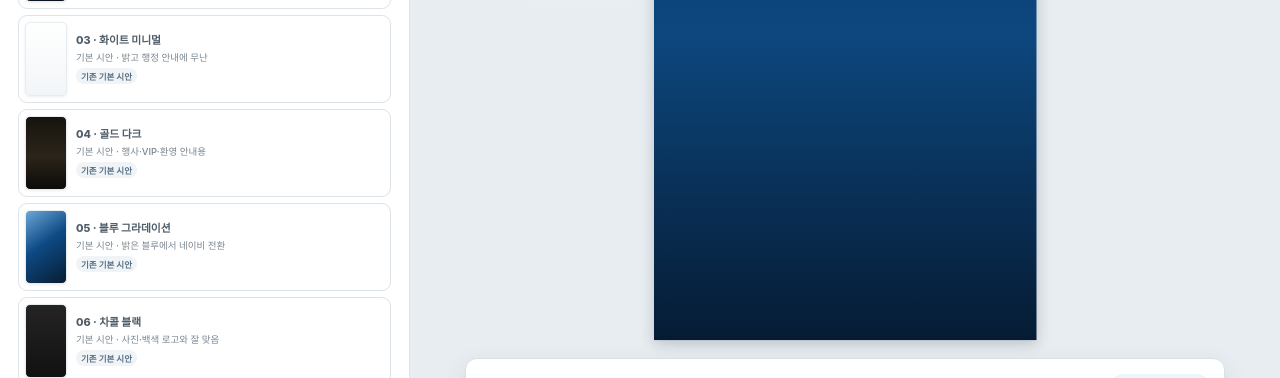
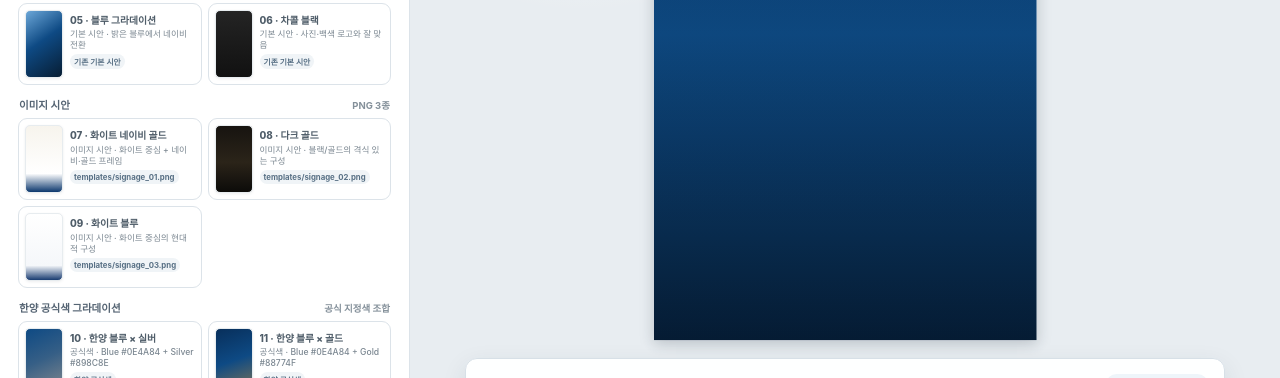
Before and after one commit to erakeun/digital-signage-maker, a plain HTML site: page index.html in a window 1280 px wide. Shown: the part 422-800 px from the top of the page. Drawn offline with nearby package versions, Linux system fonts and the light colour scheme; a web font is replaced by a local one.

Commit message:
Update index.html

```diff
--- a/index.html
+++ b/index.html
@@ -86,34 +86,35 @@ input:focus,select:focus,textarea:focus,.rich-editor:focus{
 .template-section-title span{
   font-size:9.5px;font-weight:650;color:#84909a
 }
-.template-grid{display:flex;flex-direction:column;gap:6px}
+.template-grid{display:grid;grid-template-columns:repeat(2,minmax(0,1fr));gap:6px}
 .template-btn{
-  width:100%;display:grid;grid-template-columns:42px minmax(0,1fr);gap:9px;
+  width:100%;display:grid;grid-template-columns:38px minmax(0,1fr);gap:7px;
   align-items:center;border:1px solid var(--line);border-radius:9px;background:#fff;
-  padding:6px;text-align:left;color:#4f5d69;transition:.15s
-}
-.template-btn:hover{border-color:#98b4cc;background:#fbfdff;transform:translateX(1px)}
+  padding:6px;text-align:left;color:#4f5d69;transition:.15s;min-height:80px
+}
+.template-btn:hover{border-color:#98b4cc;background:#fbfdff;transform:translateY(-1px)}
 .template-btn.active{
   border-color:var(--blue);box-shadow:0 0 0 2px rgba(14,74,132,.10);
   color:var(--blue);font-weight:800
 }
 .template-thumb{
-  width:42px;height:74px;aspect-ratio:9/16;border-radius:5px;
+  width:38px;height:68px;aspect-ratio:9/16;border-radius:5px;
   background:#f4f6f8 center/cover no-repeat;border:1px solid #e7ecef;
   margin:0;box-shadow:0 1px 3px rgba(20,35,50,.08)
 }
 .template-info{min-width:0}
 .template-name{
-  display:block;font-size:10.8px;font-weight:850;line-height:1.3;
-  white-space:nowrap;overflow:hidden;text-overflow:ellipsis
+  display:block;font-size:9.8px;font-weight:850;line-height:1.25;
+  white-space:normal;overflow:hidden
 }
 .template-desc{
-  display:block;margin-top:3px;font-size:9.5px;line-height:1.4;color:#7b8791;
-  font-weight:550
+  display:block;margin-top:2px;font-size:8.6px;line-height:1.3;color:#7b8791;
+  font-weight:550;display:-webkit-box;-webkit-line-clamp:2;-webkit-box-orient:vertical;overflow:hidden
 }
 .template-chip{
-  display:inline-block;margin-top:4px;padding:2px 5px;border-radius:999px;
-  background:#f0f4f7;color:#587085;font-size:8.5px;font-weight:750
+  display:inline-block;margin-top:3px;padding:2px 4px;border-radius:999px;
+  background:#f0f4f7;color:#587085;font-size:7.8px;font-weight:750;
+  max-width:100%;white-space:nowrap;overflow:hidden;text-overflow:ellipsis
 }
 .brand-colors{
   display:grid;grid-template-columns:repeat(4,1fr);gap:5px;margin-top:8px
@@ -306,6 +307,7 @@ input[type=color]{width:42px;height:34px;border:1px solid var(--line);border-rad
   .sidebar{padding-left:14px;padding-right:14px}
 }
 @media(max-width:760px){
+  .template-grid{grid-template-columns:1fr}
   .app{display:block}
   .sidebar{height:auto;position:relative;border-right:0;border-bottom:1px solid var(--line)}
   .workspace{height:auto;min-height:100vh}
@@ -318,7 +320,7 @@ input[type=color]{width:42px;height:34px;border:1px solid var(--line);border-rad
   <aside class="sidebar">
     <div class="header">
       <h1>디지털 사이니지 제작기</h1>
-      <span class="badge">V1.1</span>
+      <span class="badge">V1.1.1</span>
     </div>
     <p class="desc">
       ERICA 세로형 디지털 사이니지용 9:16 안내 화면 제작기.
@@ -584,14 +586,14 @@ input[type=color]{width:42px;height:34px;border:1px solid var(--line);border-rad
 
         <section class="patch-panel">
           <div class="patch-head">
-            <strong>디지털 사이니지 제작기 V1.1</strong>
-            <span class="patch-current">V1.1 · 2026.09.01</span>
+            <strong>디지털 사이니지 제작기 V1.1.1</strong>
+            <span class="patch-current">V1.1.1 · 2026.09.01</span>
           </div>
           <ul>
-            <li>기존 기본 시안 01~06을 유지하면서 이미지 시안 07~09도 함께 제공</li>
-            <li>한양대학교 공식 지정색을 활용한 그라데이션 시안 10~15 추가</li>
+            <li>템플릿 선택 UI를 안내문 제작기처럼 한 줄에 2개씩 보이는 2열 카드로 변경</li>
+            <li>07번 실제 시안 성격에 맞춰 ‘네이비 골드’ → ‘화이트 네이비 골드’로 명칭 수정</li>
+            <li>기존 기본 시안 01~06, 이미지 시안 07~09, 한양 공식색 그라데이션 10~15 유지</li>
             <li>공식색: Hanyang Blue·Silver·Yellow Green·Orange·Gold·Retro Mint·Retro Coral 반영</li>
-            <li>템플릿 선택 UI를 큰 2열 카드에서 작은 미리보기 + 옆 설명 방식으로 압축</li>
             <li>기본 / 이미지 / 한양 공식색 그라데이션으로 템플릿 목록을 구분</li>
             <li>9:16 세로형 1080×1920 작업 캔버스</li>
             <li>FHD / 4K PNG 출력</li>
@@ -663,8 +665,8 @@ const TEMPLATES=[
   },
 
   {
-    id:7,group:"image",name:"07 · 네이비 골드",
-    desc:"이미지 시안 · 밝은 본문 영역 + 네이비 골드",
+    id:7,group:"image",name:"07 · 화이트 네이비 골드",
+    desc:"이미지 시안 · 화이트 중심 + 네이비·골드 프레임",
     chip:"templates/signage_01.png",
     path:"templates/signage_01.png",textColor:"#16283B",
     fallback:"linear-gradient(180deg,#f7f4ed 0%,#ffffff 72%,#0b376d 100%)"
@@ -748,12 +750,12 @@ function defaultObjects(){
 
 function freshState(){
   return {
-    version:"1.1",
+    version:"1.1.1",
     template:1,
     customBg:"",
     title:"디지털 사이니지 안내",
     subtitle:"HANYANG UNIVERSITY ERICA",
-    body:"행사·공간·일정 등 필요한 안내 내용을 입력하세요.",
+    body:"행사·공간·일정 등\\n필요한 안내 내용을 입력하세요.",
     emphasis:"",
     footer:"",
     font:"pretendard",
```
